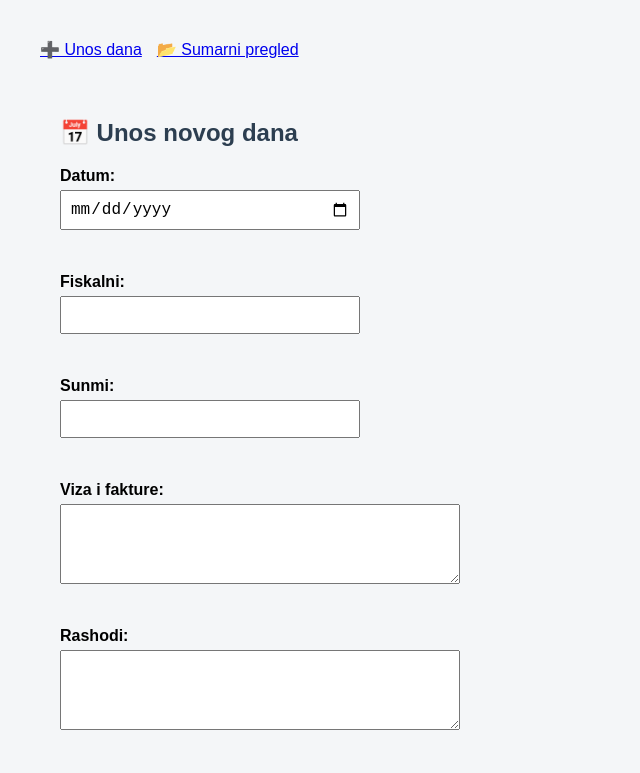
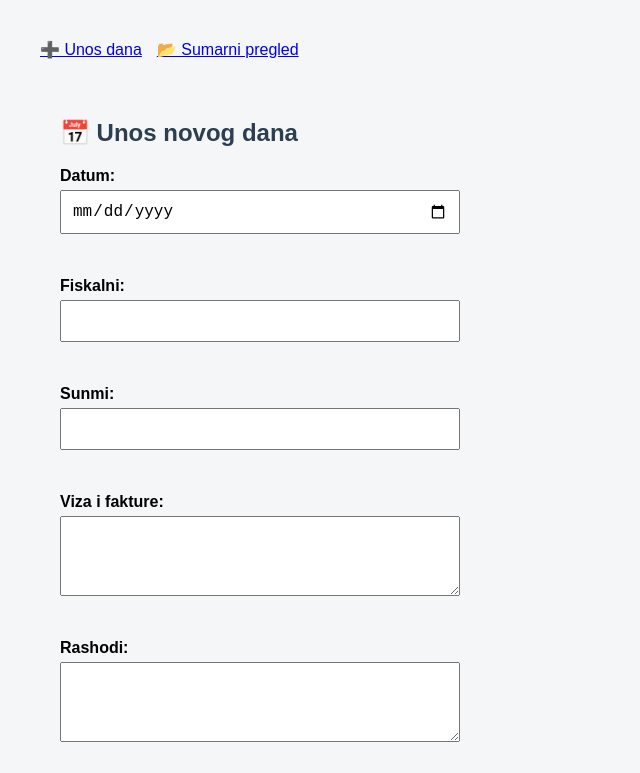
Before and after one commit to babaluu2025/bbl-final, a React (Create React App) app: page / in a window 1280 px wide. Shown: the top 773 px of the page, without its empty margins (0-640 px from the left). Built offline with nearby package versions, Linux system fonts and the light colour scheme; no server answers; the database is empty.

Commit message:
Update SummaryView.css

```diff
--- a/src/SummaryView.css
+++ b/src/SummaryView.css
@@ -1,13 +1,6 @@
-.summary-container {
-  padding: 20px;
-  max-width: 800px;
-  margin: auto;
+pre {
+  white-space: pre-wrap;
+  font-family: 'Courier New', monospace;
+  font-size: 16px;
+  color: #333;
 }
-
-input {
-  margin: 5px 0 15px 0;
-  padding: 8px;
-  width: 100%;
-  max-width: 300px;
-  box-sizing: border-box;
-}
```
